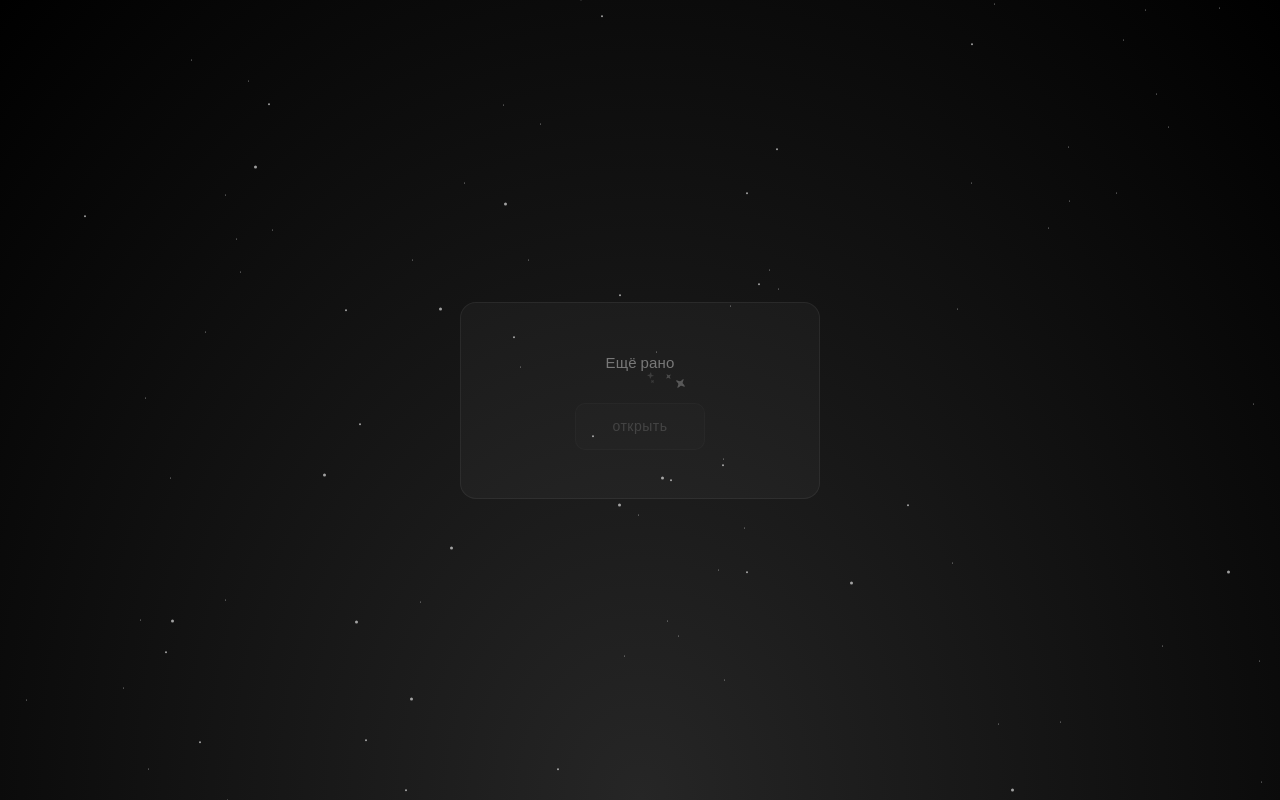
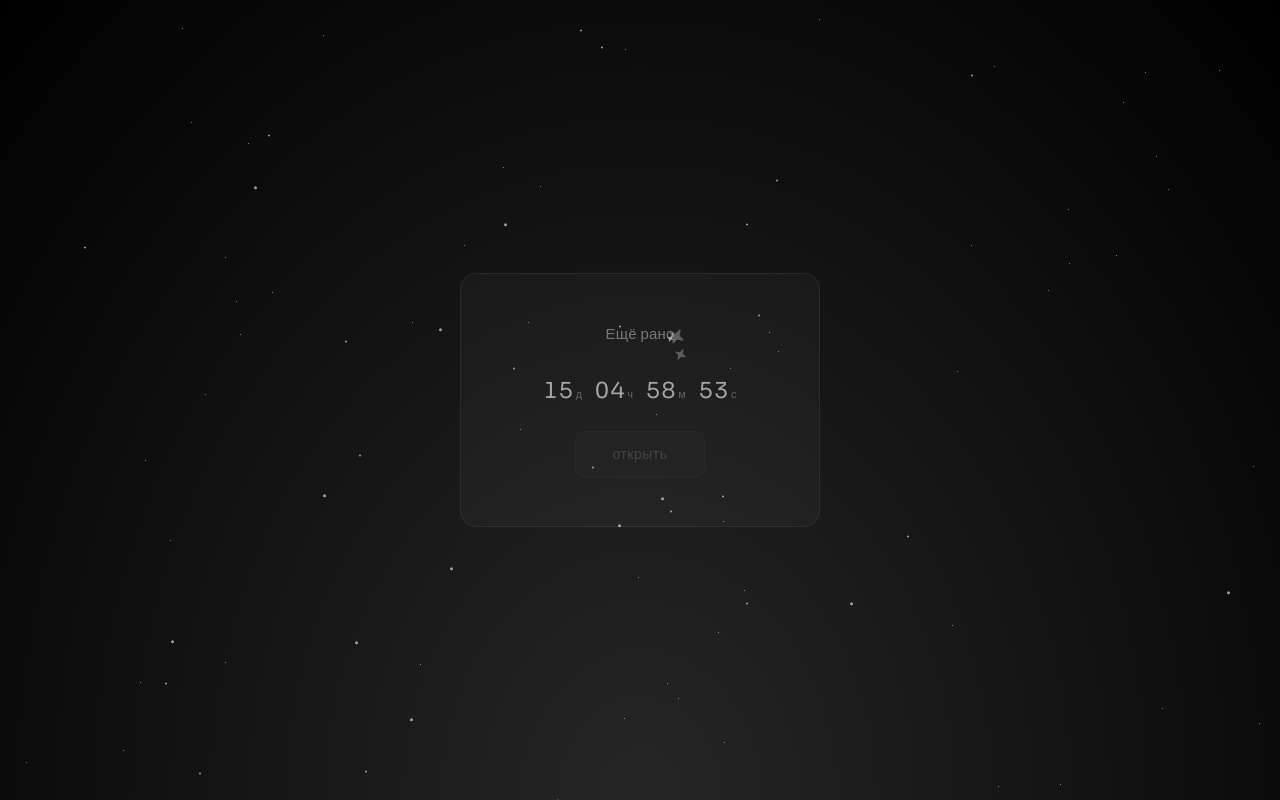
Before and after one commit to prettyleaf/cool-pages, a React (Vite) app: page / in a window 1280 px wide. Built offline with nearby package versions, Linux system fonts and the light colour scheme.

Commit message:
Add countdown timer and greeting emoji to birthday celebration feature

```diff
--- a/src/App.css
+++ b/src/App.css
@@ -69,6 +69,29 @@
   cursor: not-allowed;
 }
 
+.countdown {
+  display: flex;
+  justify-content: center;
+  gap: 12px;
+  margin-bottom: 24px;
+  font-family: 'Sora', sans-serif;
+  font-variant-numeric: tabular-nums;
+}
+
+.countdown-segment {
+  font-size: 22px;
+  font-weight: 400;
+  color: rgba(255, 255, 255, 0.6);
+  letter-spacing: 0.5px;
+}
+
+.countdown-segment small {
+  font-size: 11px;
+  font-weight: 300;
+  color: rgba(255, 255, 255, 0.3);
+  margin-left: 2px;
+}
+
 .popup-sparkle-text {
   font-family: 'Sora', sans-serif;
   font-size: 15px !important;
@@ -90,6 +113,11 @@
 
 .greeting-sparkle-text strong {
   font-weight: 400;
+}
+
+.greeting-emoji {
+  font-size: 48px;
+  margin-top: 12px;
 }
 
 /* ─── Counter ─── */
--- a/src/App.jsx
+++ b/src/App.jsx
@@ -181,11 +181,16 @@ function ParticleHeart({ active }) {
 }
 
 // ─── App ───
-function isTimeReached() {
-  const now = new Date()
-  const tomsk = new Date(now.toLocaleString('en-US', { timeZone: 'Asia/Tomsk' }))
-  const target = new Date(2026, 5, 19, 22, 0, 0)
-  return tomsk >= target
+const TARGET_DATE = new Date('2026-07-05T00:00:00+07:00')
+
+function getTimeLeft() {
+  const diff = TARGET_DATE - Date.now()
+  if (diff <= 0) return null
+  const d = Math.floor(diff / 86400000)
+  const h = Math.floor((diff % 86400000) / 3600000)
+  const m = Math.floor((diff % 3600000) / 60000)
+  const s = Math.floor((diff % 60000) / 1000)
+  return { d, h, m, s }
 }
 
 function App() {
@@ -194,15 +199,20 @@ function App() {
   const [showFireworks, setShowFireworks] = useState(false)
   const [hideStars, setHideStars] = useState(false)
   const [showGreeting, setShowGreeting] = useState(false)
-  const [ready, setReady] = useState(isTimeReached)
+  const [ready, setReady] = useState(() => Date.now() >= TARGET_DATE)
+  const [timeLeft, setTimeLeft] = useState(getTimeLeft)
   const balloonsRef = useRef(null)
 
   useEffect(() => {
     if (ready) return
     const id = setInterval(() => {
-      if (isTimeReached()) {
+      const tl = getTimeLeft()
+      if (!tl) {
         setReady(true)
+        setTimeLeft(null)
         clearInterval(id)
+      } else {
+        setTimeLeft(tl)
       }
     }, 1000)
     return () => clearInterval(id)
@@ -293,9 +303,17 @@ function App() {
               <SparklesText
                 text={ready ? "Нажми, когда будешь готова" : "Ещё рано"}
                 className="popup-sparkle-text"
-                sparklesCount={6}
+                sparklesCount={8}
                 colors={{ first: 'rgba(255,255,255,0.6)', second: 'rgba(255,255,255,0.3)' }}
               />
+              {!ready && timeLeft && (
+                <div className="countdown">
+                  <span className="countdown-segment">{timeLeft.d}<small>д</small></span>
+                  <span className="countdown-segment">{String(timeLeft.h).padStart(2, '0')}<small>ч</small></span>
+                  <span className="countdown-segment">{String(timeLeft.m).padStart(2, '0')}<small>м</small></span>
+                  <span className="countdown-segment">{String(timeLeft.s).padStart(2, '0')}<small>с</small></span>
+                </div>
+              )}
               <button
                 type="button"
                 className={`start-button${ready ? '' : ' start-button--disabled'}`}
@@ -343,11 +361,12 @@ function App() {
           >
             <div className="message-line main-greeting">
               <SparklesText
-                text="С Днём Рождения 🎁"
+                text="С Днём Рождения"
                 className="greeting-sparkle-text"
                 sparklesCount={12}
                 colors={{ first: '#d2647a', second: '#e8a0b0' }}
               />
+              <div className="greeting-emoji">🎁🎁🎁</div>
             </div>
           </motion.div>
         )}
```
